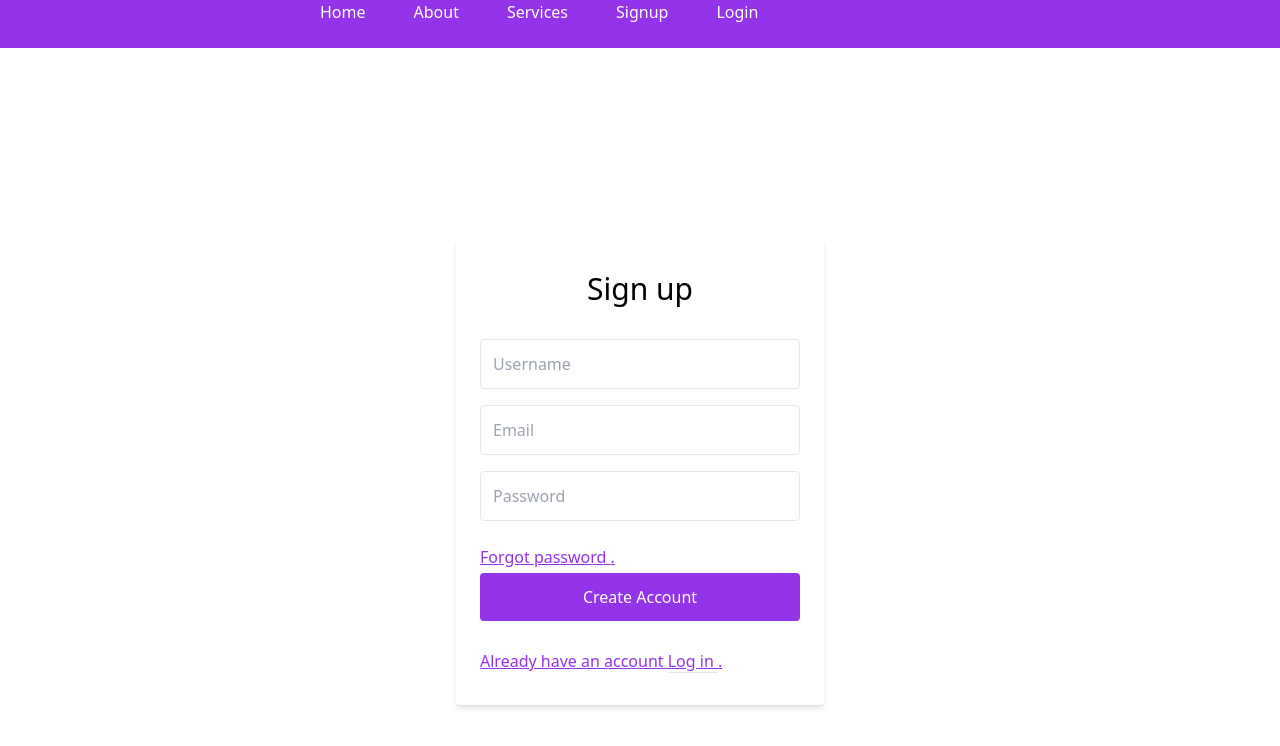
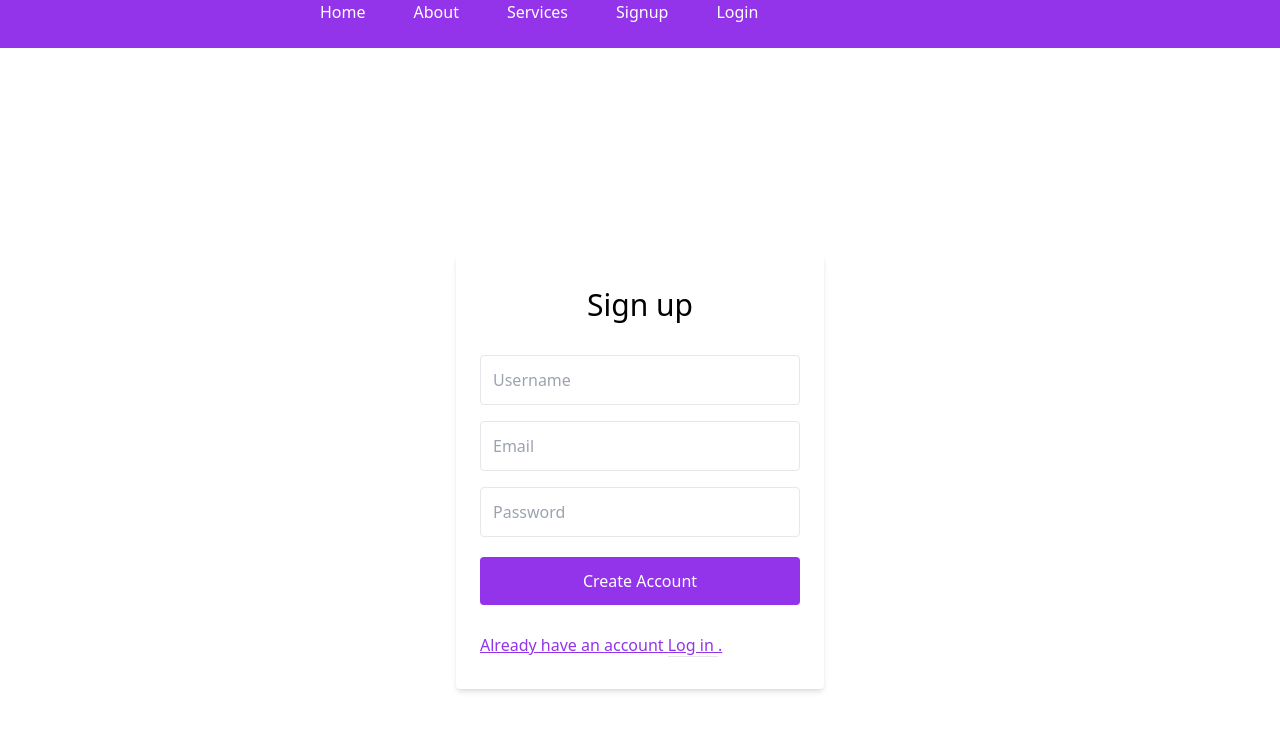
Before and after one commit to jenifferakinyi/Vuejs-Forms, a Vue app in the folder users/: page /signup in a window 1280 px wide. Shown: the top 746 px of the page. Built offline with nearby package versions, Linux system fonts and the light colour scheme.

Commit message:
removing breakes

```diff
--- a/users/src/views/LoginView.vue
+++ b/users/src/views/LoginView.vue
@@ -17,6 +17,9 @@
                             class="block border border-grey-light w-full p-3 rounded mb-4"
                             name="password"
                             placeholder="Password" />
+                            <a class="underline border-b border-blue text-purple-600 " href="../forgotpassword/">
+                            Forgot password
+                        </a>.<br>
                         <button
                             type="submit"
                             class="w-full text-center py-3 rounded bg-purple-600 text-white hover:bg-green-dark focus:outline-none my-1"
--- a/users/src/views/SignupView.vue
+++ b/users/src/views/SignupView.vue
@@ -25,11 +25,6 @@
                         class="block border border-grey-light w-full p-3 rounded mb-4"
                         name="password"
                         placeholder="Password" />
-                        <div class="text-purple-600 mt-6 underline">
-                        Forgot password
-                        <a class="underline border-b border-blue text-purple-600 " href="../forgotpassword/">
-                        </a>.
-                    </div>
 
                     <button
                         type="submit"
```
